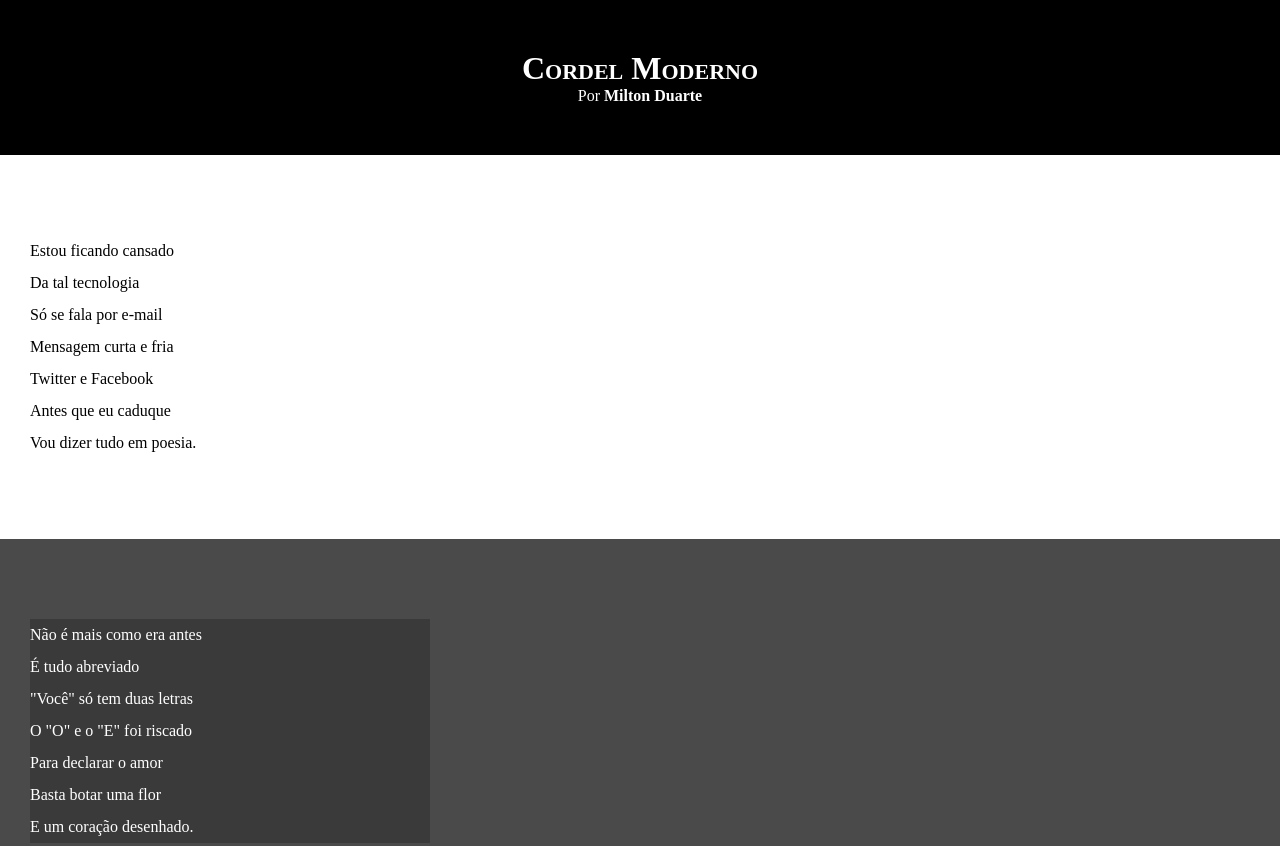
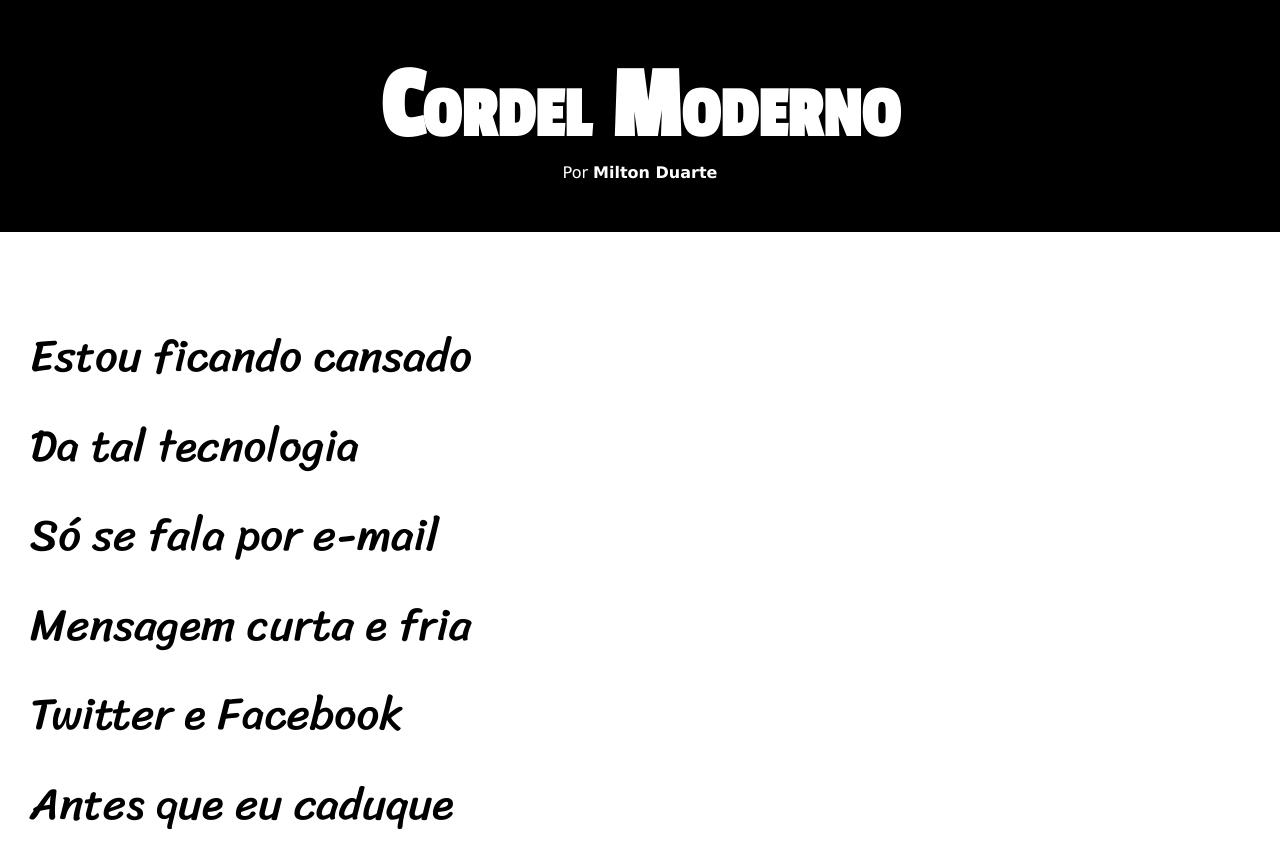
Before and after one commit to alexandreprime/Curso-HTML-5-CSS-3, a plain HTML site: page Desafios das aulas do Curso/Desafio Cordel Corrigido/index.html in a window 1280 px wide. Shown: the top 846 px of the page. Drawn offline with Linux system fonts and the light colour scheme.

Commit message:
atualizei os estilos desafio cordel corrigido

```diff
--- a/Desafios das aulas do Curso/Desafio Cordel Corrigido/style-cordel.css
+++ b/Desafios das aulas do Curso/Desafio Cordel Corrigido/style-cordel.css
@@ -1,8 +1,22 @@
 @charset "UTF-8";
+
+@font-face {
+    font-family: 'Passion One';
+    src: url(fontes/Passion_One/PassionOne-Regular.ttf);
+}
+
+@font-face {
+    font-family: 'Sriracha';
+    src: url(fontes/Sriracha/Sriracha-Regular.ttf);
+}
 
 :root {
     --cor-fundo: black;
     --cor-letra: white;
+
+    --fonte1: Verdana, Geneva, Tahoma, sans-serif;
+    --fonte2: 'Passion One', cursive;
+    --fonte3: 'Sriracha', cursive;
 }
 
 * {
@@ -13,6 +27,7 @@
 html, body {
     min-height: 100vh;
     background-color: darkgray;
+    font-family: var(--fonte1);
 }
 
 header {
@@ -24,6 +39,8 @@ header {
 header > h1 {
     padding-top: 50px;
     font-variant: small-caps;
+    font-family: var(--fonte2);
+    font-size: 8vw;
 }
 
 header > p {
@@ -45,6 +62,8 @@ section {
     padding-bottom: 10vh;
     line-height: 2em;
     padding-left: 30px;
+    font-family: var(--fonte3);
+    font-size: 3.5vw;
 }
 
 section.normal {
@@ -58,7 +77,8 @@ section.imagem {
 }
 
 section.imagem > p {
-    width: 400px;
+    display: inline-block;
+    padding: 5px;
     background-color: rgba(0, 0, 0, 0.212);
 }
 
```
